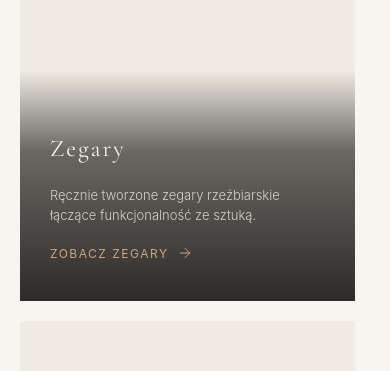
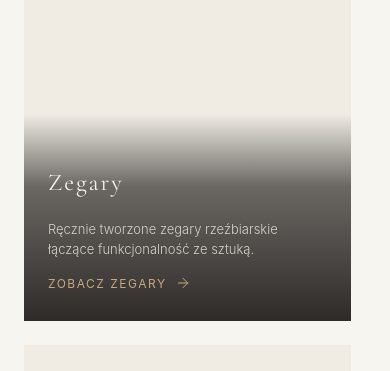
Before and after one commit to juliakocur/art-gallery, a React (Vite) app: page / in a window 390 px wide. Shown: the part 1181-1552 px from the top of the page. Built offline with nearby package versions, Linux system fonts and the light colour scheme; a web font is replaced by a local one.

Commit message:
fix: fix collection cards text wrapping and mobile padding

```diff
--- a/src/App.css
+++ b/src/App.css
@@ -18,6 +18,15 @@ html {
     position: relative;
   }
 
+a,
+button,
+.collection-card,
+[role="button"],
+input[type="submit"],
+input[type="button"] {
+  cursor: pointer;
+}
+
   *, *::before, *::after {
     box-sizing: border-box;
   }
--- a/src/components/Collection.css
+++ b/src/components/Collection.css
@@ -126,6 +126,11 @@
   letter-spacing: 2px;
   margin-bottom: 10px;
   color: #F4F1EA;
+  /* Жестко резервируем место ровно под 2 строки, даже если заголовок в 1 строку.
+     Теперь высота блока заголовков у всех карточек будет абсолютно одинаковой! */
+  min-height: 58px;
+  display: flex;
+  align-items: center;
 }
 
 .card-desc {
@@ -135,6 +140,8 @@
   line-height: 1.5;
   color: #D6D0C5;
   margin-bottom: 20px;
+  /* То же самое для описания — фиксируем высоту под 2 строки текста */
+  min-height: 40px;
 }
 
 /* Ссылка с плавным ховером и анимацией иконки */
@@ -171,11 +178,11 @@
 @media (max-width: 968px) {
   .collection-grid {
     grid-template-columns: 1fr;
-    gap: 20px;
+    gap: 24px;
   }
 
   .collection-card {
-    height: 400px;
+    height: 420px;
   }
 
   .collection-section {
@@ -183,6 +190,19 @@
   }
 
   .collection-container {
-    padding: 0 20px;
+    padding: 0 24px;
+  }
+
+  .card-overlay {
+    padding: 30px 24px;
+  }
+
+  .card-title {
+    min-height: auto;
+  }
+
+  .card-desc {
+    min-height: auto;
+    margin-bottom: 16px;
   }
 }
```
